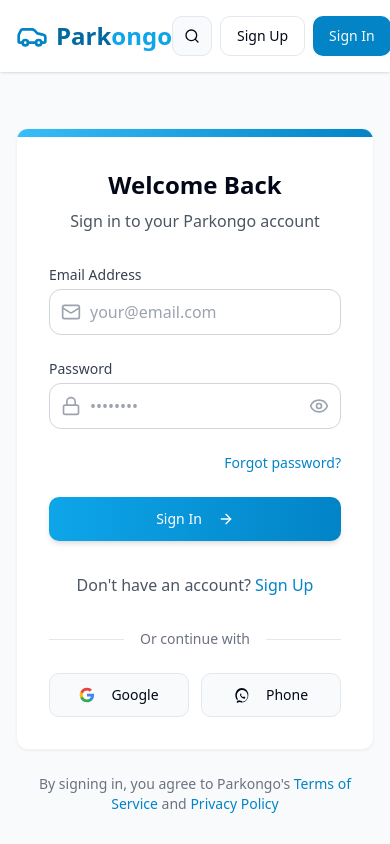
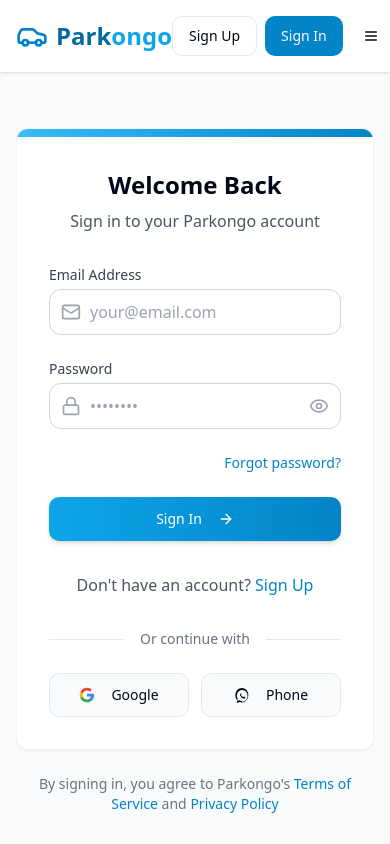
Before and after one commit to realrohanroy/parknesting, a React (Vite) app: page /auth in a window 390 px wide. Shown: the top 844 px of the page. Built offline with nearby package versions, Linux system fonts and the light colour scheme.

Commit message:
Fix: Navbar component type error
Fixes a type error in the Navbar component related to the use of the `isMobile` hook.

```diff
--- a/src/components/Navbar.tsx
+++ b/src/components/Navbar.tsx
@@ -19,7 +19,7 @@ import { supabase } from '@/integrations/supabase/client';
 
 const Navbar = () => {
   const [isNavOpen, setIsNavOpen] = useState(false);
-  const { isMobile } = useIsMobile();
+  const isMobile = useIsMobile();
   const navigate = useNavigate();
   const location = useLocation();
   const { user, signOut } = useAuth();
```
